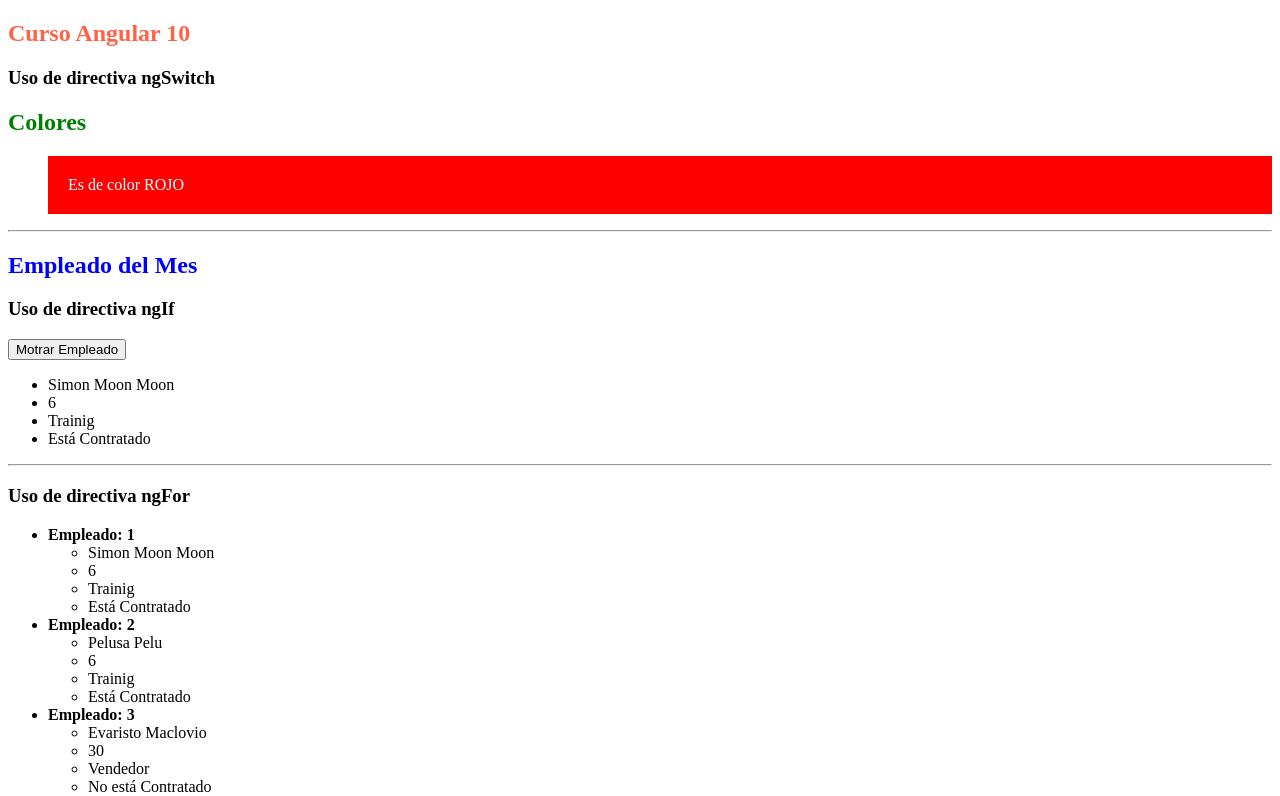
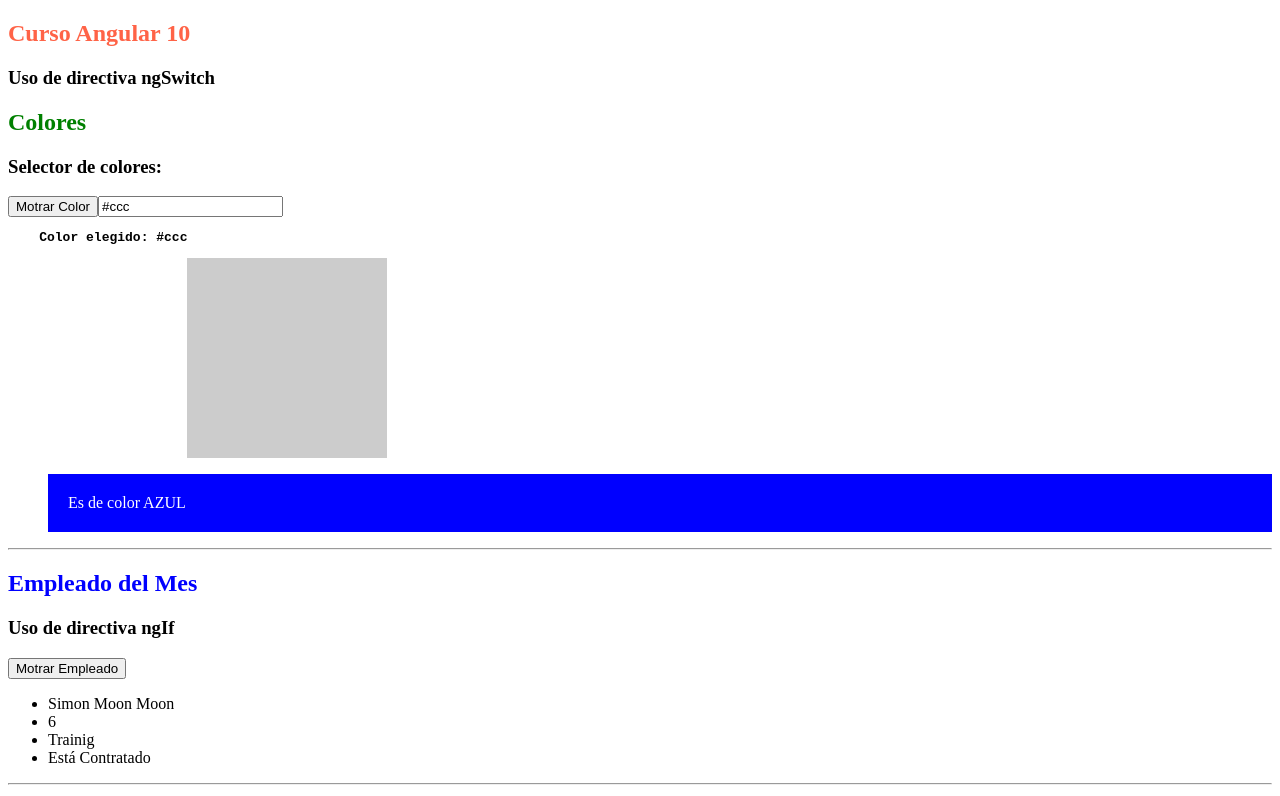
Before and after one commit to isfenixrojo/Curso.Angular10, an Angular app: page / in a window 1280 px wide. Shown: the top 796 px of the page. Built offline with nearby package versions, Linux system fonts and the light colour scheme.

Commit message:
uso de two way y data binding

```diff
--- a/src/app/app.module.ts
+++ b/src/app/app.module.ts
@@ -1,5 +1,6 @@
 import { BrowserModule } from '@angular/platform-browser';
 import { NgModule } from '@angular/core';
+import { FormsModule } from '@angular/forms'
 
 import { AppComponent } from './app.component';
 import { FrutaComponent } from './fruta/fruta.component';
@@ -12,7 +13,8 @@ import { EmpleadoComponent } from './empleado/empleado.component';
     EmpleadoComponent
   ],
   imports: [
-    BrowserModule
+    BrowserModule,
+    FormsModule
   ],
   providers: [],
   bootstrap: [AppComponent]
--- a/src/app/empleado/empleado.component.html
+++ b/src/app/empleado/empleado.component.html
@@ -1,9 +1,20 @@
 <h3>Uso de directiva ngSwitch</h3>
 <h2 style="color: green">Colores</h2>
+<h3>Selector de colores:</h3>
+<button (click)="alertColor()">Motrar Color</button>
+<input type="text" [(ngModel)]="colorSeleccionado">
+<pre>
+    <strong>Color elegido: {{colorSeleccionado}}</strong>
+</pre>
+<div [ngStyle]="{'background':colorSeleccionado, 'width': '200px', 'height':'200px', 'float':'right', 'margin-right': '70%'}">
+</div>
+<div style="clear: both;"></div>
 <ul [ngSwitch]="color">
     <li *ngSwitchCase="'red'" [ngStyle]="{'background':color, 'color': 'white', 'padding':'20px'}">Es de color ROJO</li>
-    <li *ngSwitchCase="'green'" [ngStyle]="{'background':color, 'color': 'white', 'padding':'20px'}">Es de color VERDE</li>
-    <li *ngSwitchCase="'blue'" [ngStyle]="{'background':color, 'color': 'white', 'padding':'20px'}">Es de color AZUL</li>
+    <li *ngSwitchCase="'green'" [ngStyle]="{'background':color, 'color': 'white', 'padding':'20px'}">Es de color VERDE
+    </li>
+    <li *ngSwitchCase="'blue'" [ngStyle]="{'background':color, 'color': 'white', 'padding':'20px'}">Es de color AZUL
+    </li>
 </ul>
 <hr>
 <h2 style="color: blue">{{componente_empleado}}</h2>
--- a/src/app/empleado/empleado.component.ts
+++ b/src/app/empleado/empleado.component.ts
@@ -11,7 +11,8 @@ export class EmpleadoComponent {
     public empleado: Empleado;
     public trabajadores: Array<Empleado>;
     public trabajadorExterno: boolean;
-    public color:string;
+    public color: string;
+    public colorSeleccionado: string;
 
     constructor() {
         this.empleado = new Empleado("Israel Hernandez", 29, "Desarrollador", false);
@@ -22,7 +23,8 @@ export class EmpleadoComponent {
             new Empleado("Florentina Villa", 26, "RR.HH", false)
         ];
         this.trabajadorExterno = true;
-        this.color = "red";
+        this.color = "blue";
+        this.colorSeleccionado = "#ccc";
     }
 
     ngOnInit() {
@@ -33,4 +35,9 @@ export class EmpleadoComponent {
     cambiarExterno(valor) {
         this.trabajadorExterno = valor;
     }
+
+    alertColor()
+    {
+        alert(this.colorSeleccionado)
+    }
 }
```
